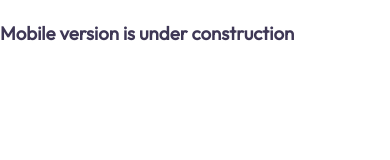
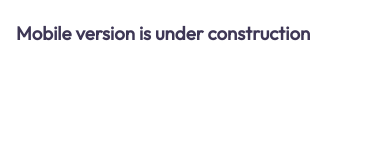
Before and after one commit to palloncino/antonioguiotto.com, a React (Create React App) app: page / in a window 390 px wide. Shown: the top 160 px of the page. Built offline with nearby package versions, Linux system fonts and the light colour scheme.

Commit message:
padding for mobile message

```diff
--- a/src/features/Explore/index.tsx
+++ b/src/features/Explore/index.tsx
@@ -114,7 +114,7 @@ const Explore = () => {
 
   if (isMobile) {
     return (
-      <div>
+      <div style={{ padding: '0rem 1rem' }}>
         <h3>
           Mobile version is under construction
         </h3>
```
